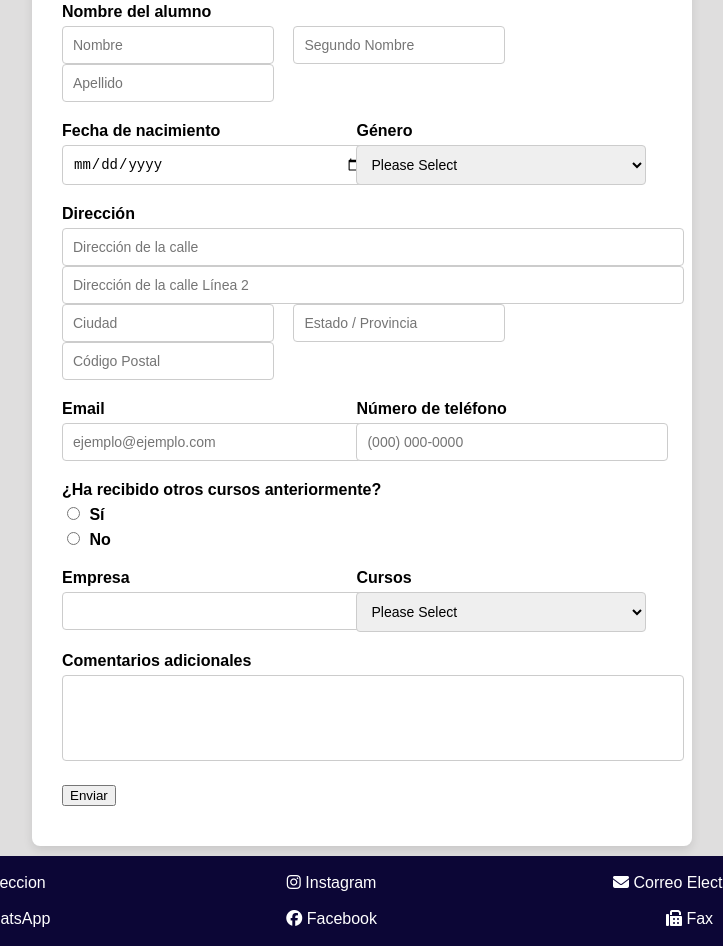
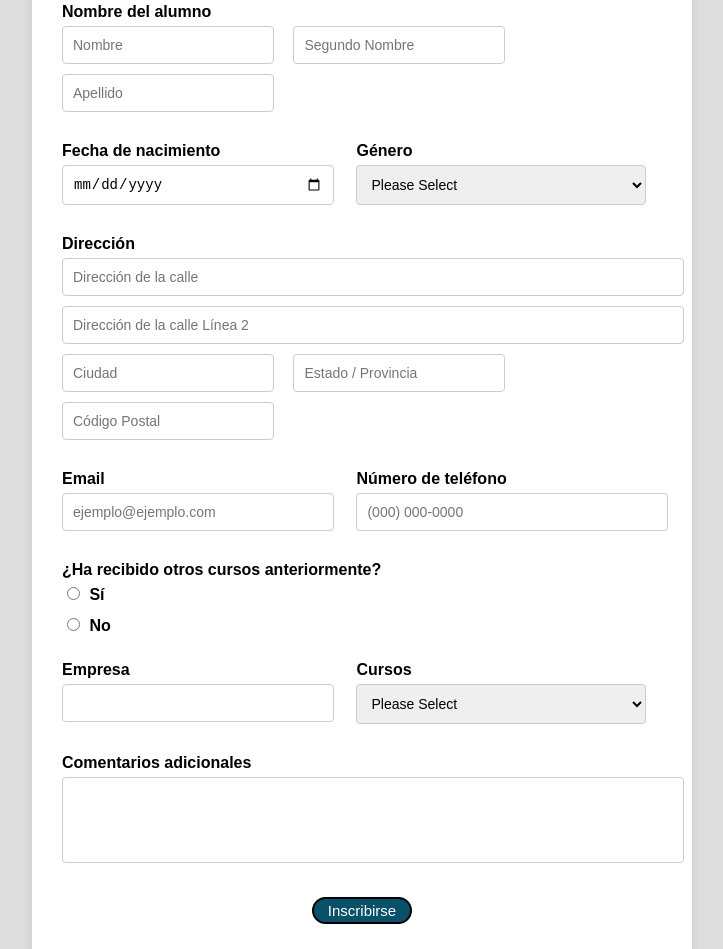
Before and after one commit to juanma91m/interfaces-TUDAI-TP5, a plain HTML site: page Preinscripcion.html in a window 1280 px wide. Shown: the part 220-1169 px from the top of the page, without its empty margins (278-1001 px from the left). Drawn offline with Linux system fonts and the light colour scheme.

Commit message:
formulario preinscripcion

```diff
--- a/Preinscripcion.html
+++ b/Preinscripcion.html
@@ -41,7 +41,7 @@
             <div class="form-group">
                 <label for="nombre">Nombre del alumno</label>
                 <div class="three-inputs">
-                    <input type="text" id="nombre" placeholder="Nombre">
+                    <input type="text" id="nombre" placeholder="Nombre" >
                     <input type="text" id="segundo-nombre" placeholder="Segundo Nombre">
                     <input type="text" id="apellido" placeholder="Apellido">
                 </div>
@@ -107,8 +107,8 @@
                 <label for="comentarios">Comentarios adicionales</label>
                 <textarea id="comentarios" rows="4"></textarea>
             </div>
-            <div class="form-group">
-                <button type="submit" class="btn-enviar">Enviar</button>
+            <div class="form-group div-button">
+                <button type="submit" class="btn-enviar">Inscribirse</button>
             </div>
         </form>
     </div>
--- a/css/estilos.css
+++ b/css/estilos.css
@@ -172,6 +172,7 @@ input, select, textarea {
     width: 100%;
     padding: 10px;
     border: 1px solid #ccc;
+    margin-bottom: 10px;
     border-radius: 4px;
     font-size: 14px;
 }
@@ -180,7 +181,27 @@ input[type="radio"] {
     width: auto;
     margin-right: 5px;
 }
-
+.btn-enviar{
+    width: 100px;
+    border-radius: 20px;
+    background:#095169;
+    border: 2px solid black;
+    color:white;
+    font-size: 15px;
+    padding: 3px;
+}
+.btn-enviar:hover{
+    width: 100px;
+    border-radius: 20px;
+    background:#0c0636;
+    border: 2px solid black;
+    color:white;
+    font-size: 15px;
+    padding: 3px;
+}
+.div-button{
+    text-align: center;
+}
 textarea {
     resize: none;
 }
@@ -360,6 +381,10 @@ footer div{
     justify-content: space-evenly;
     align-items: center;
 }
+#empresa,#email,#fecha-nacimiento{
+    width:250px;
+}
+
 
 #captchaOrigen {
     color: darkblue;
```
